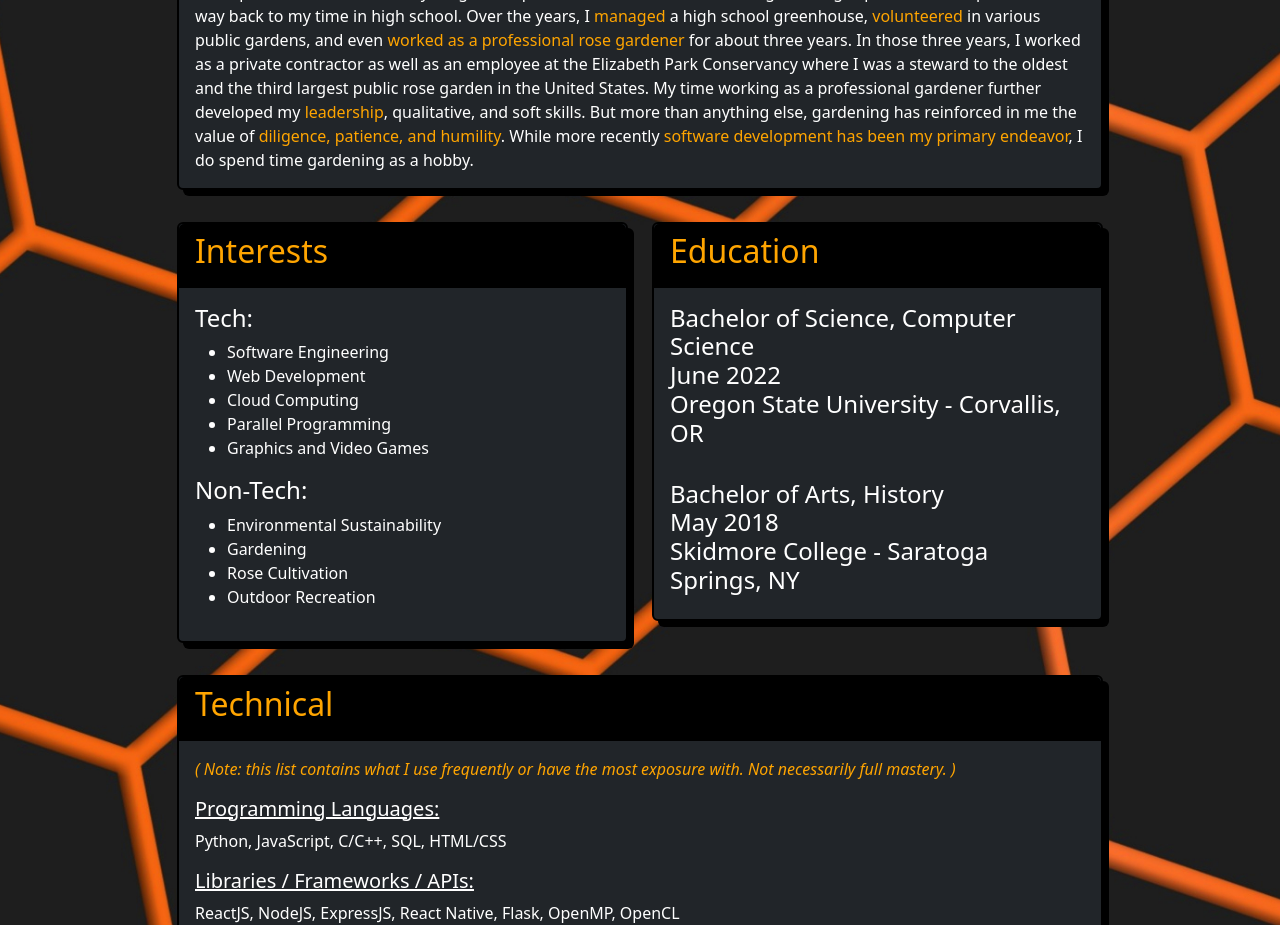
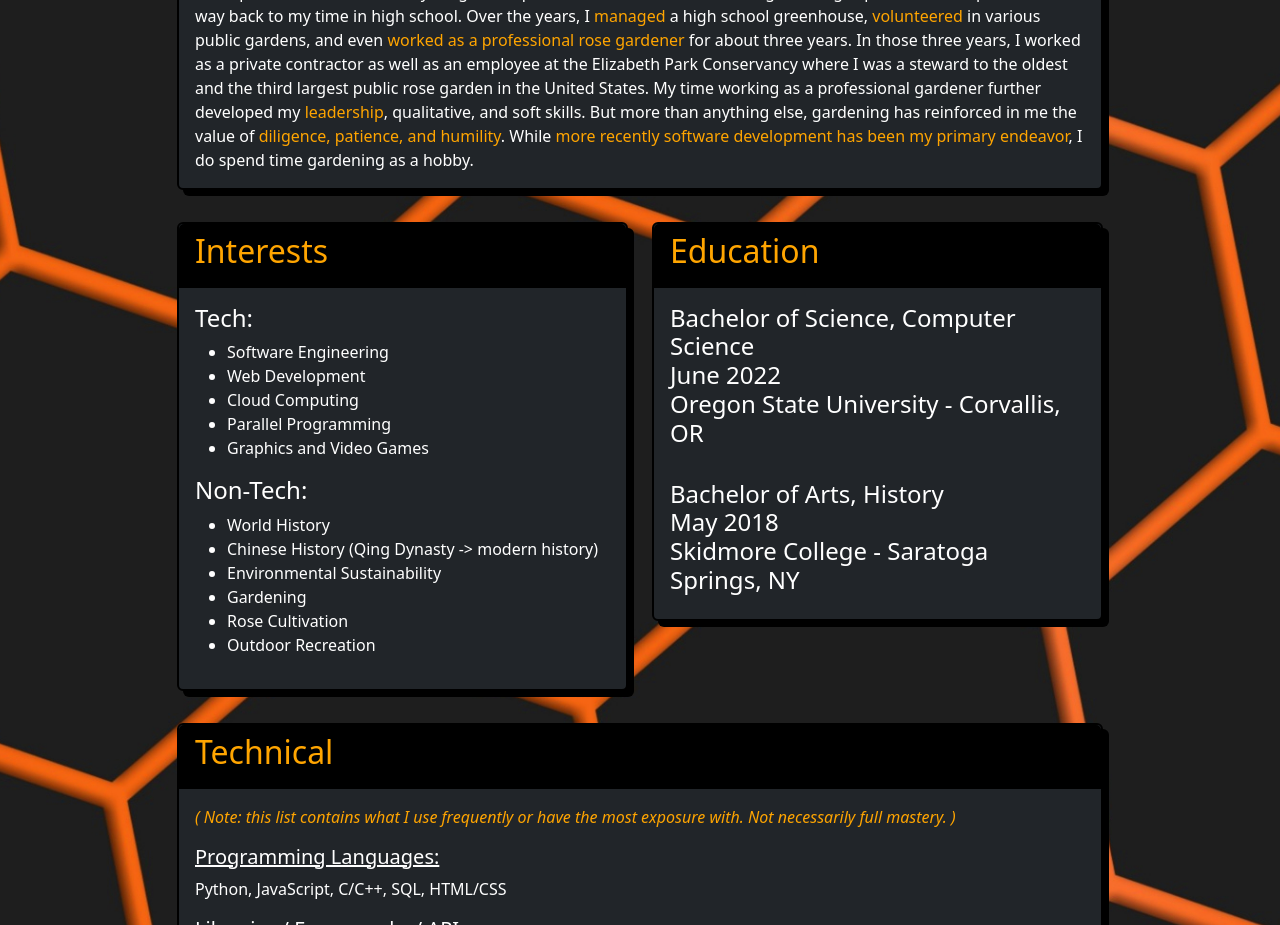
Before and after one commit to cmcverry/cmcverry.github.io, a React (Create React App) app: page / in a window 1280 px wide. Shown: the part 1320-2245 px from the top of the page. Built offline with nearby package versions, Linux system fonts and the light colour scheme.

Commit message:
added to about section

```diff
--- a/src/components/About/About.jsx
+++ b/src/components/About/About.jsx
@@ -28,7 +28,7 @@ function About(props) {
                                         <span className="highlight-text"> volunteered</span> in various public gardens, and even <span className="highlight-text">worked as a professional rose gardener</span> for about three years. In those three years, I worked as a private contractor as well as an employee at
                                         the Elizabeth Park Conservancy where I was a steward to the oldest and the third largest public rose garden in the United States. My time working as a professional
                                         gardener further developed my <span className="highlight-text">leadership</span>, qualitative, and soft skills. But more than anything else, gardening has reinforced in me the value of <span className="highlight-text">diligence, patience, and humility</span>.
-                                        While more recently <span className="highlight-text">software development has been my primary endeavor</span>, I do spend time gardening as a hobby.
+                                        While <span className="highlight-text"> more recently software development has been my primary endeavor</span>, I do spend time gardening as a hobby.
                                 </Card.Text>
                             </Card.Body>
                         </Card>
@@ -47,6 +47,8 @@ function About(props) {
                                     </ul>
                                     <h4>Non-Tech:</h4>
                                     <ul>
+                                        <li>World History</li>
+                                        <li>Chinese History (Qing Dynasty {'->'} modern history)</li>
                                         <li>Environmental Sustainability</li>
                                         <li>Gardening</li>
                                         <li>Rose Cultivation</li>
```
